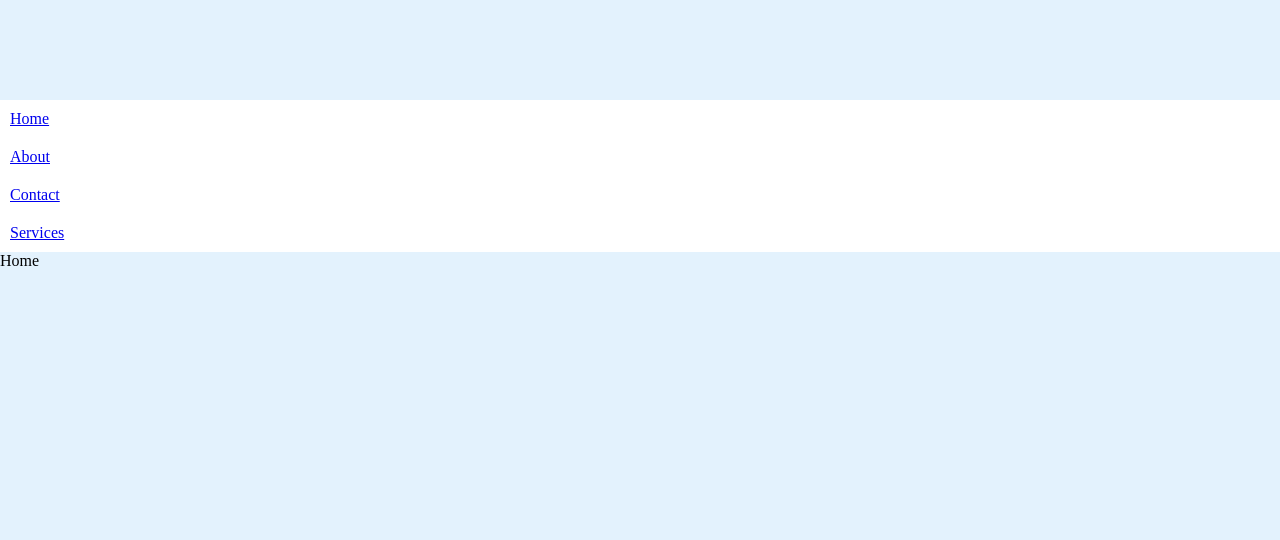
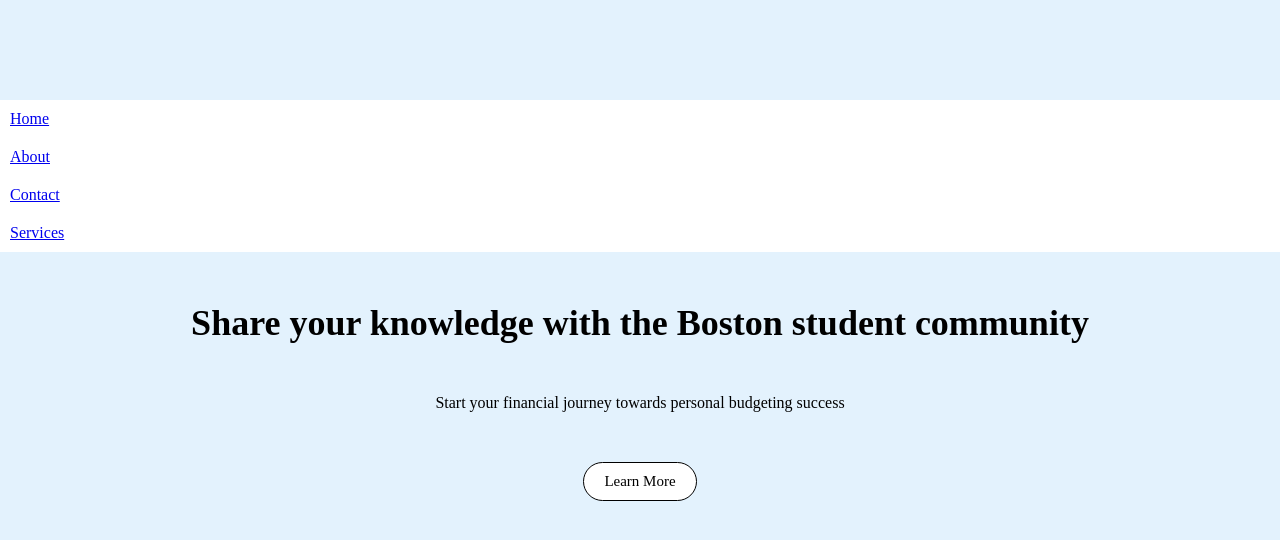
Before and after one commit to VeronicaGarza/webdev, a React (Vite) app: page / in a window 1280 px wide. Shown: the top 540 px of the page. Built offline with nearby package versions, Linux system fonts and the light colour scheme.

Commit message:
home page updated

```diff
--- a/src/pages/Home.jsx
+++ b/src/pages/Home.jsx
@@ -1,10 +1,22 @@
 import Navbar from "../components/Navbar"
 
 const Home = () => {
+  const learnMore = () => {
+    console.log('Learn More button clicked');
+    // Add any additional functionality here
+  };
   return (
     <div>
       <Navbar />
-      Home</div>
+      <section id="mainpage">
+        <h1 id="mainpage_title">
+          Share your knowledge with the Boston student community
+        </h1>
+        <p id="mainpage_blurb">
+          Start your financial journey towards personal budgeting success
+        </p>
+        <button onClick={learnMore}>Learn More</button>
+      </section></div>
   )
 }
 
--- /dev/null
+++ b/src/pages/index.css
@@ -0,0 +1,103 @@
+* {
+    box-sizing: border-box;
+  }
+  body,
+  section,
+  header,
+  div,
+  p,
+  h1,
+  h2,
+  h3,
+  ul,
+  li,
+  figure,
+  figcaption {
+    margin: 0;
+    padding: 0;
+  }
+
+  body {
+    font-family: "Playfair Display", serif;
+    box-sizing: border-box;
+    background-color: #E3F2FD;
+    font-weight: 300;
+  }
+  nav {
+    background-color: #ffffff;
+  }
+  nav ul li {
+    display: flex;
+    justify-content: flex-start;
+    text-align: right;
+    padding: 10px;
+  }
+
+  .nav-options {
+    display: flex;
+    justify-content: flex-end;
+    font-family: "Playfair Display", serif;
+    font-optical-sizing: auto;
+    font-style: normal;
+  }
+
+  .nav-options a{
+    color: black;
+    font-weight: 500;
+    text-decoration: none;
+    padding: 5px;
+    border-radius: 25px;
+  }
+
+  .nav-options a:hover{
+    color: #c9b095;
+  }
+
+  main{
+    font-family: "Playfair Display", serif;
+    width: 100%;
+    min-height: 50px;
+    margin: 100px 30px 30px 0px;
+  }
+
+  #mainpage {
+    display: flex;
+    justify-content: space-between;
+    flex-direction: column;
+    align-items: center;
+  }
+
+  #mainpage_title {
+    display: flex;
+    text-align: center;
+    font-family: "Abril Fatface", serif;
+    font-size: 36px;
+    margin: 50px 30px 30px 30px;
+  }
+
+  #mainpage_blurb {
+    margin: 20px 10px 20px 10px;
+    font-weight: 400;
+    font-style: normal;
+  }
+
+  #mainpage button {
+    margin: 30px 10px 10px 10px;
+    font-family: "Playfair Display", serif;
+    background-color: #ffffff;
+    border: 1px solid black;
+    border-radius: 30px;
+    padding: 10px 20px;
+    font-size: 15px;
+  }
+
+  @media only screen and (min-width: 769px) {
+    main {
+      display: grid;
+      grid-template-columns: auto;
+      grid-template-rows: auto;
+      align-items: start;
+      gap: 20px;
+    }
+
+  }
```
